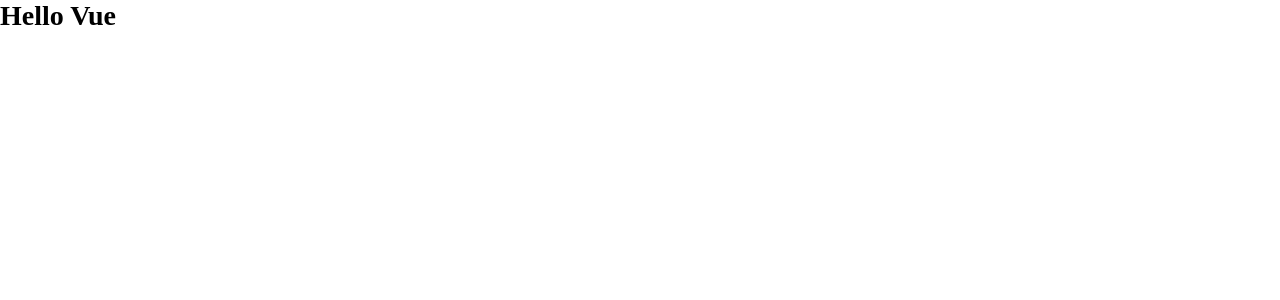
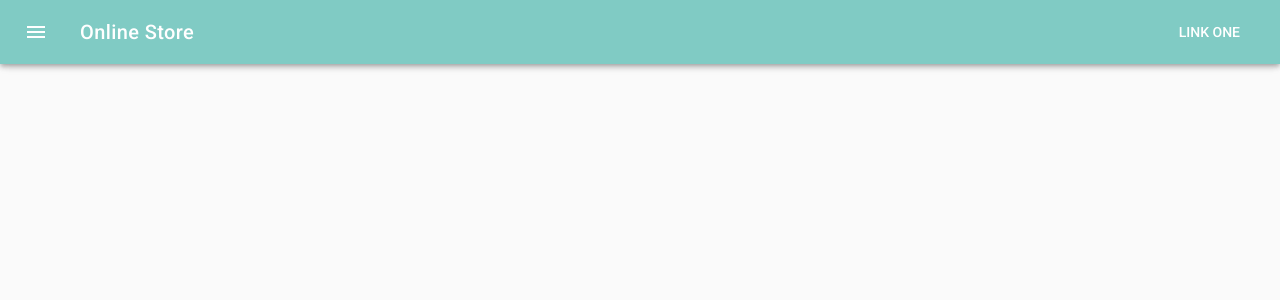
Before and after one commit to yurashalya/OnlineStore-Vue.js-, a Vue app: page / in a window 1280 px wide. Shown: the top 300 px of the page. Built offline with nearby package versions, Linux system fonts and the light colour scheme.

Commit message:
Create a navigation menu

```diff
--- a/src/App.vue
+++ b/src/App.vue
@@ -1,9 +1,14 @@
 <template>
-  <h1>Hello Vue</h1>
+  <v-app>
+      <Navbar/>
+  </v-app>
 </template>
 
 <script>
+import Navbar from './components/Navbar.vue'
 export default {
-
+    components: {
+      Navbar
+    }
 }
 </script>
--- /dev/null
+++ b/src/components/Navbar.vue
@@ -0,0 +1,27 @@
+<template>
+	<div>
+		<v-navigation-drawer app temporary></v-navigation-drawer>
+  		<v-toolbar app  color="teal lighten-3"dark>
+  			<v-toolbar-side-icon></v-toolbar-side-icon>
+		    <v-toolbar-title>Online Store</v-toolbar-title>
+		    <v-spacer></v-spacer>
+		    <v-toolbar-items class="hidden-sm-and-down">
+		      <v-btn flat>Link One</v-btn>
+
+		    </v-toolbar-items>
+  		</v-toolbar>
+  		<v-content>
+
+      		<router-view></router-view>
+
+  		</v-content>
+	</div>
+
+</template>
+
+
+<script>
+	export default {
+
+	}
+</script>
```
